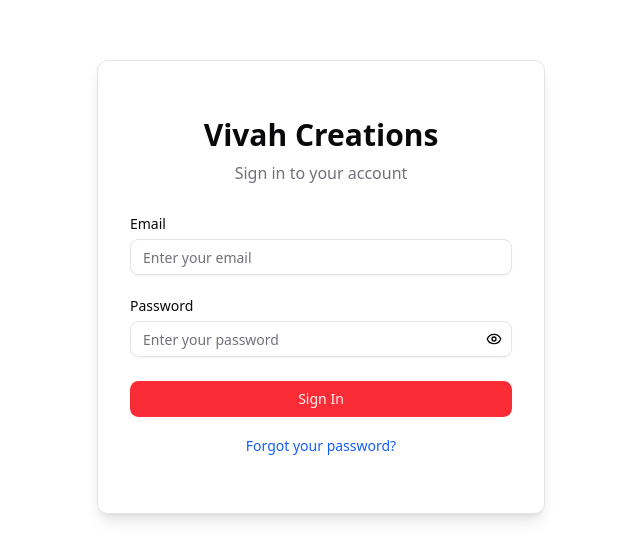
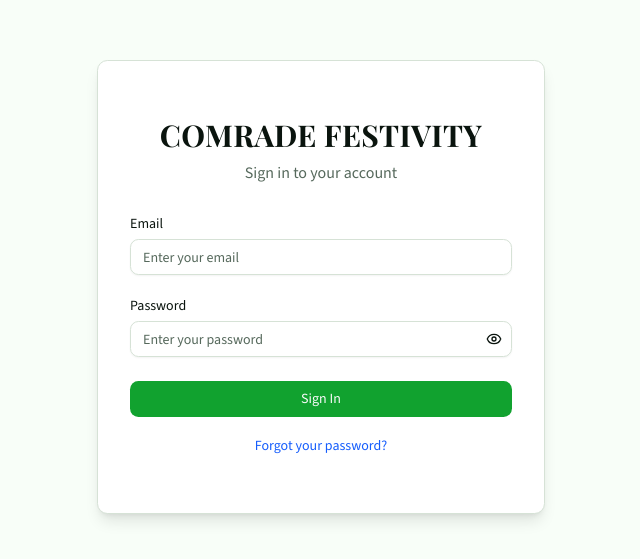
Before and after one commit to zemnix/vivah-crm-ui, a React (Vite) app: page /login in a window 1280 px wide. Shown: the part 113-672 px from the top of the page, without its empty margins (319-959 px from the left). Built offline with nearby package versions, Linux system fonts and the light colour scheme; no server answers; what @react-pdf/renderer would draw is missing.

Commit message:
temp  edit

```diff
--- a/index.html
+++ b/index.html
@@ -6,7 +6,7 @@
     <link rel="icon" type="image/png" sizes="32x32" href="/vite.svg">
     <link rel="shortcut icon" type="image/png" href="/vite.svg">
     <link rel="apple-touch-icon" sizes="180x180" href="/vite.svg">
-    <title>Vivah Creations</title>
+    <title>COMRADE FESTIVITY</title>
   </head>
   <body>
     <div id="root"></div>
--- a/src/App.tsx
+++ b/src/App.tsx
@@ -61,7 +61,7 @@
           v7_relativeSplatPath: true,
         }}
       >
-        <ThemeProvider>
+        <ThemeProvider defaultTheme="light">
         <TooltipProvider>
         <Toaster />
         <Routes>
--- a/src/api/apiClient.ts
+++ b/src/api/apiClient.ts
@@ -2,7 +2,7 @@
 
 const DEV_DEFAULT_API_BASE_URL = 'http://localhost:8000/api/v1';
 const PROD_DEFAULT_API_BASE_URL =
-  'https://vivah-creations-crm-backend-6702538897.asia-southeast1.run.app/api/v1';
+  'https://vivah-EVENTS-crm-backend-6702538897.asia-southeast1.run.app/api/v1';
 
 // In dev, prefer local backend. Some environments inject VITE_API_BASE_URL globally (often pointing to prod),
 // which breaks new local-only endpoints during development. If you truly want to hit a remote API in dev,
--- a/src/components/layouts/header.tsx
+++ b/src/components/layouts/header.tsx
@@ -41,13 +41,11 @@
           <Menu className="h-4 w-4" />
         </Button>
 
-        {/* Logo */}
+        {/* Brand */}
         <div className="flex items-center flex-shrink-0">
-          <img
-            src="/vivahlogo.jpg"
-            alt="Vivah"
-            className="h-9 sm:h-10 object-contain pl-13 select-none opacity-90 hover:opacity-100 transition-opacity"
-          />
+          <span className="text-sm sm:text-base font-semibold tracking-[0.35em] text-foreground">
+            COMRADE FESTIVITY
+          </span>
         </div>
       </div>
 
--- a/src/components/layouts/sidebar.tsx
+++ b/src/components/layouts/sidebar.tsx
@@ -33,10 +33,10 @@
     { href: "/admin/dashboard", icon: LayoutDashboard, label: "Dashboard" },
     { href: "/admin/leads", icon: Users, label: "Leads" },
     { href: "/admin/converted-leads", icon: Users, label: "Converted Leads" },
-    { href: "/admin/enquiries", icon: ClipboardList, label: "Enquiries" },
+    // { href: "/admin/enquiries", icon: ClipboardList, label: "Enquiries" },
     { href: "/admin/interactions", icon: MessageSquare, label: "Calls & Meetings" },
-    { href: "/admin/quotations", icon: FileText, label: "Quotations" },
-    { href: "/admin/master-config", icon: Settings, label: "Master Config" },
+    // { href: "/admin/quotations", icon: FileText, label: "Quotations" },
+    // { href: "/admin/master-config", icon: Settings, label: "Master Config" },
     // { href: "/admin/staff", icon: UserCheck, label: "Staff" },
     // { href: "/admin/reports", icon: BarChart3, label: "Reports" },
   ];
@@ -70,7 +70,7 @@
         )}>
           <img
             src="/vinayak_enterprise_logo.jpeg"
-            alt="Vivah Creations"
+            alt="COMRADE FESTIVITY"
             className="h-8 w-auto object-contain"
           />
         </div>
--- a/src/index.css
+++ b/src/index.css
@@ -1,3 +1,4 @@
+@import url("https://fonts.googleapis.com/css2?family=Playfair+Display:wght@400;500;600;700&family=Source+Sans+3:wght@300;400;500;600;700&display=swap");
 @import "tailwindcss";
 @import "tw-animate-css";
 
@@ -45,73 +46,73 @@
 
 :root {
   --radius: 0.65rem;
-  --background: oklch(1 0 0);
-  --foreground: oklch(0.141 0.005 285.823);
+  --background: oklch(0.99 0.01 145);
+  --foreground: oklch(0.18 0.02 155);
   --card: oklch(1 0 0);
-  --card-foreground: oklch(0.141 0.005 285.823);
-  --navbar: oklch(0.92 0.004 286.32);
-  --sidebar: oklch(0.92 0.004 286.32);
+  --card-foreground: oklch(0.18 0.02 155);
+  --navbar: oklch(0.94 0.03 145);
+  --sidebar: oklch(0.94 0.03 145);
   --popover: oklch(1 0 0);
-  --popover-foreground: oklch(0.141 0.005 285.823);
-  --primary: oklch(0.637 0.237 25.331);
-  --primary-foreground: oklch(0.971 0.013 17.38);
-  --secondary: oklch(0.967 0.001 286.375);
-  --secondary-foreground: oklch(0.21 0.006 285.885);
-  --muted: oklch(0.967 0.001 286.375);
-  --muted-foreground: oklch(0.552 0.016 285.938);
-  --accent: oklch(0.967 0.001 286.375);
-  --accent-foreground: oklch(0.21 0.006 285.885);
+  --popover-foreground: oklch(0.18 0.02 155);
+  --primary: oklch(0.62 0.19 145);
+  --primary-foreground: oklch(0.99 0 0);
+  --secondary: oklch(0.96 0.02 145);
+  --secondary-foreground: oklch(0.22 0.02 155);
+  --muted: oklch(0.97 0.015 145);
+  --muted-foreground: oklch(0.5 0.03 155);
+  --accent: oklch(0.95 0.04 145);
+  --accent-foreground: oklch(0.2 0.02 155);
   --destructive: oklch(0.577 0.245 27.325);
-  --border: oklch(0.92 0.004 286.32);
-  --input: oklch(0.92 0.004 286.32);
-  --ring: oklch(0.637 0.237 25.331);
-  --chart-1: oklch(0.646 0.222 41.116);
-  --chart-2: oklch(0.6 0.118 184.704);
-  --chart-3: oklch(0.398 0.07 227.392);
-  --chart-4: oklch(0.828 0.189 84.429);
-  --chart-5: oklch(0.769 0.188 70.08);
-  --sidebar-foreground: oklch(0.141 0.005 285.823);
-  --sidebar-primary: oklch(0.637 0.237 25.331);
-  --sidebar-primary-foreground: oklch(0.971 0.013 17.38);
-  --sidebar-accent: oklch(0.967 0.001 286.375);
-  --sidebar-accent-foreground: oklch(0.21 0.006 285.885);
-  --sidebar-border: oklch(0.92 0.004 286.32);
-  --sidebar-ring: oklch(0.637 0.237 25.331);
+  --border: oklch(0.9 0.02 145);
+  --input: oklch(0.9 0.02 145);
+  --ring: oklch(0.62 0.19 145);
+  --chart-1: oklch(0.62 0.19 145);
+  --chart-2: oklch(0.68 0.16 155);
+  --chart-3: oklch(0.54 0.12 135);
+  --chart-4: oklch(0.76 0.14 150);
+  --chart-5: oklch(0.7 0.12 165);
+  --sidebar-foreground: oklch(0.18 0.02 155);
+  --sidebar-primary: oklch(0.62 0.19 145);
+  --sidebar-primary-foreground: oklch(0.99 0 0);
+  --sidebar-accent: oklch(0.95 0.04 145);
+  --sidebar-accent-foreground: oklch(0.2 0.02 155);
+  --sidebar-border: oklch(0.9 0.02 145);
+  --sidebar-ring: oklch(0.62 0.19 145);
 }
 
 .dark {
-  --background: oklch(0.141 0.005 285.823);
-  --foreground: oklch(0.985 0 0);
-  --card: oklch(0.21 0.006 285.885);
-  --card-foreground: oklch(0.985 0 0);
-  --navbar: oklch(0.22 0.006 285.823);
-  --sidebar: oklch(0.22 0.006 285.823);
-  --popover: oklch(0.21 0.006 285.885);
-  --popover-foreground: oklch(0.985 0 0);
-  --primary: oklch(0.637 0.237 25.331);
-  --primary-foreground: oklch(0.971 0.013 17.38);
-  --secondary: oklch(0.274 0.006 286.033);
-  --secondary-foreground: oklch(0.985 0 0);
-  --muted: oklch(0.274 0.006 286.033);
-  --muted-foreground: oklch(0.705 0.015 286.067);
-  --accent: oklch(0.274 0.006 286.033);
-  --accent-foreground: oklch(0.985 0 0);
-  --destructive: oklch(0.704 0.191 22.216);
-  --border: oklch(1 0 0 / 10%);
-  --input: oklch(1 0 0 / 15%);
-  --ring: oklch(0.637 0.237 25.331);
-  --chart-1: oklch(0.488 0.243 264.376);
-  --chart-2: oklch(0.696 0.17 162.48);
-  --chart-3: oklch(0.769 0.188 70.08);
-  --chart-4: oklch(0.627 0.265 303.9);
-  --chart-5: oklch(0.645 0.246 16.439);
-  --sidebar-foreground: oklch(0.985 0 0);
-  --sidebar-primary: oklch(0.637 0.237 25.331);
-  --sidebar-primary-foreground: oklch(0.971 0.013 17.38);
-  --sidebar-accent: oklch(0.274 0.006 286.033);
-  --sidebar-accent-foreground: oklch(0.985 0 0);
-  --sidebar-border: oklch(1 0 0 / 10%);
-  --sidebar-ring: oklch(0.637 0.237 25.331);
+  --background: oklch(0.99 0.01 145);
+  --foreground: oklch(0.18 0.02 155);
+  --card: oklch(1 0 0);
+  --card-foreground: oklch(0.18 0.02 155);
+  --navbar: oklch(0.94 0.03 145);
+  --sidebar: oklch(0.94 0.03 145);
+  --popover: oklch(1 0 0);
+  --popover-foreground: oklch(0.18 0.02 155);
+  --primary: oklch(0.62 0.19 145);
+  --primary-foreground: oklch(0.99 0 0);
+  --secondary: oklch(0.96 0.02 145);
+  --secondary-foreground: oklch(0.22 0.02 155);
+  --muted: oklch(0.97 0.015 145);
+  --muted-foreground: oklch(0.5 0.03 155);
+  --accent: oklch(0.95 0.04 145);
+  --accent-foreground: oklch(0.2 0.02 155);
+  --destructive: oklch(0.577 0.245 27.325);
+  --border: oklch(0.9 0.02 145);
+  --input: oklch(0.9 0.02 145);
+  --ring: oklch(0.62 0.19 145);
+  --chart-1: oklch(0.62 0.19 145);
+  --chart-2: oklch(0.68 0.16 155);
+  --chart-3: oklch(0.54 0.12 135);
+  --chart-4: oklch(0.76 0.14 150);
+  --chart-5: oklch(0.7 0.12 165);
+  --sidebar-foreground: oklch(0.18 0.02 155);
+  --sidebar-primary: oklch(0.62 0.19 145);
+  --sidebar-primary-foreground: oklch(0.99 0 0);
+  --sidebar-accent: oklch(0.95 0.04 145);
+  --sidebar-accent-foreground: oklch(0.2 0.02 155);
+  --sidebar-border: oklch(0.9 0.02 145);
+  --sidebar-ring: oklch(0.62 0.19 145);
 }
 
 @layer base {
@@ -120,10 +121,20 @@
   }
   body {
     @apply bg-background text-foreground;
+    font-family: "Source Sans 3", "Segoe UI", "Helvetica Neue", Arial, sans-serif;
     overflow-x: hidden; /* Prevent horizontal scrollbar */
   }
   html {
     overflow-x: hidden; /* Prevent horizontal scrollbar */
+  }
+  h1,
+  h2,
+  h3,
+  h4,
+  h5,
+  h6 {
+    font-family: "Playfair Display", "Times New Roman", serif;
+    letter-spacing: 0.01em;
   }
 }
 
@@ -161,25 +172,25 @@
 }
 
 .overflow-y-auto:hover::-webkit-scrollbar-thumb {
-  background: #d1d5db;
+  background: #b7dcc0;
 }
 
 /* Custom thin scrollbar */
 .scrollbar-thin {
   scrollbar-width: thin;
-  scrollbar-color: #d1d5db #f3f4f6;
+  scrollbar-color: #b7dcc0 #eef7f1;
 }
 .scrollbar-thin::-webkit-scrollbar {
   width: 6px;
 }
 .scrollbar-thin::-webkit-scrollbar-track {
-  background: #f3f4f6;
+  background: #eef7f1;
   border-radius: 3px;
 }
 .scrollbar-thin::-webkit-scrollbar-thumb {
-  background: #d1d5db;
+  background: #b7dcc0;
   border-radius: 3px;
 }
 .scrollbar-thin::-webkit-scrollbar-thumb:hover {
-  background: #9ca3af;
+  background: #93c7a5;
 }
--- a/src/pages/login.tsx
+++ b/src/pages/login.tsx
@@ -81,7 +81,7 @@
         <Card className="shadow-lg border border-border">
           <CardContent className="pt-8 pb-8 px-8">
             <div className="text-center mb-8">
-              <h1 className="text-3xl font-bold text-foreground">Vivah Creations</h1>
+              <h1 className="text-3xl font-bold text-foreground">COMRADE FESTIVITY</h1>
               <p className="text-muted-foreground mt-2">Sign in to your account</p>
             </div>
 
```
Also changed, not shown: 2 other files (tests, documents, lock files or other folders).
